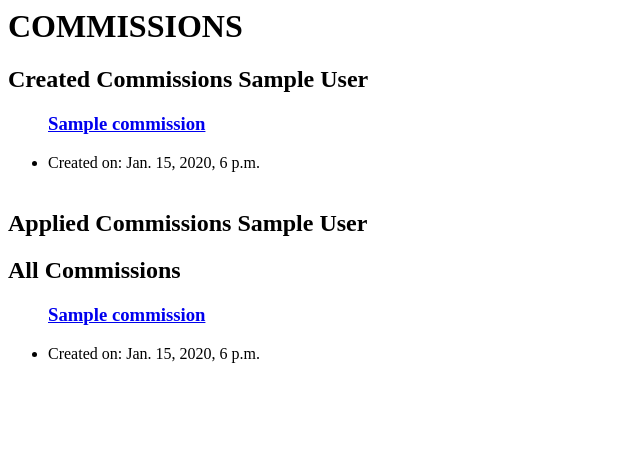
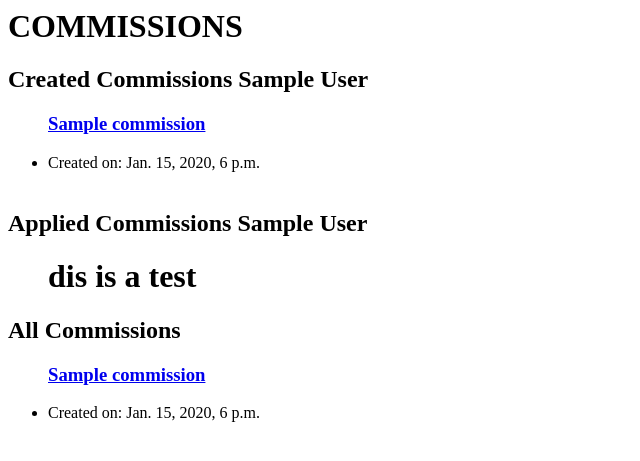
Before and after one commit to eevicteen/hobbysite-G-13, a Django app: page /commissions/list in a window 1280 px wide. Shown: the top 461 px of the page, without its empty margins (0-640 px from the left). Run offline with Django 5.2, Linux system fonts and the light colour scheme; a user stored in the database is signed in; tables that the repository leaves empty hold one stand-in row (values such as "Sample post").

Commit message:
object_list test

```diff
--- a/commissions/templates/commission_list.html
+++ b/commissions/templates/commission_list.html
@@ -19,6 +19,9 @@
     </ul>
     <h2>Applied Commissions {{user.profile}}</h2>
     <ul>
+        {% for jobs in object_list %}
+            <h1>dis is a test</h1>
+        {% endfor %}
         {% for commission in object_list %}
             {% if user.profile ==  commission.%}
                 <h3><a href="{{commission.get_absolute_url}}">{{commission.title}}</a></h3>
```
